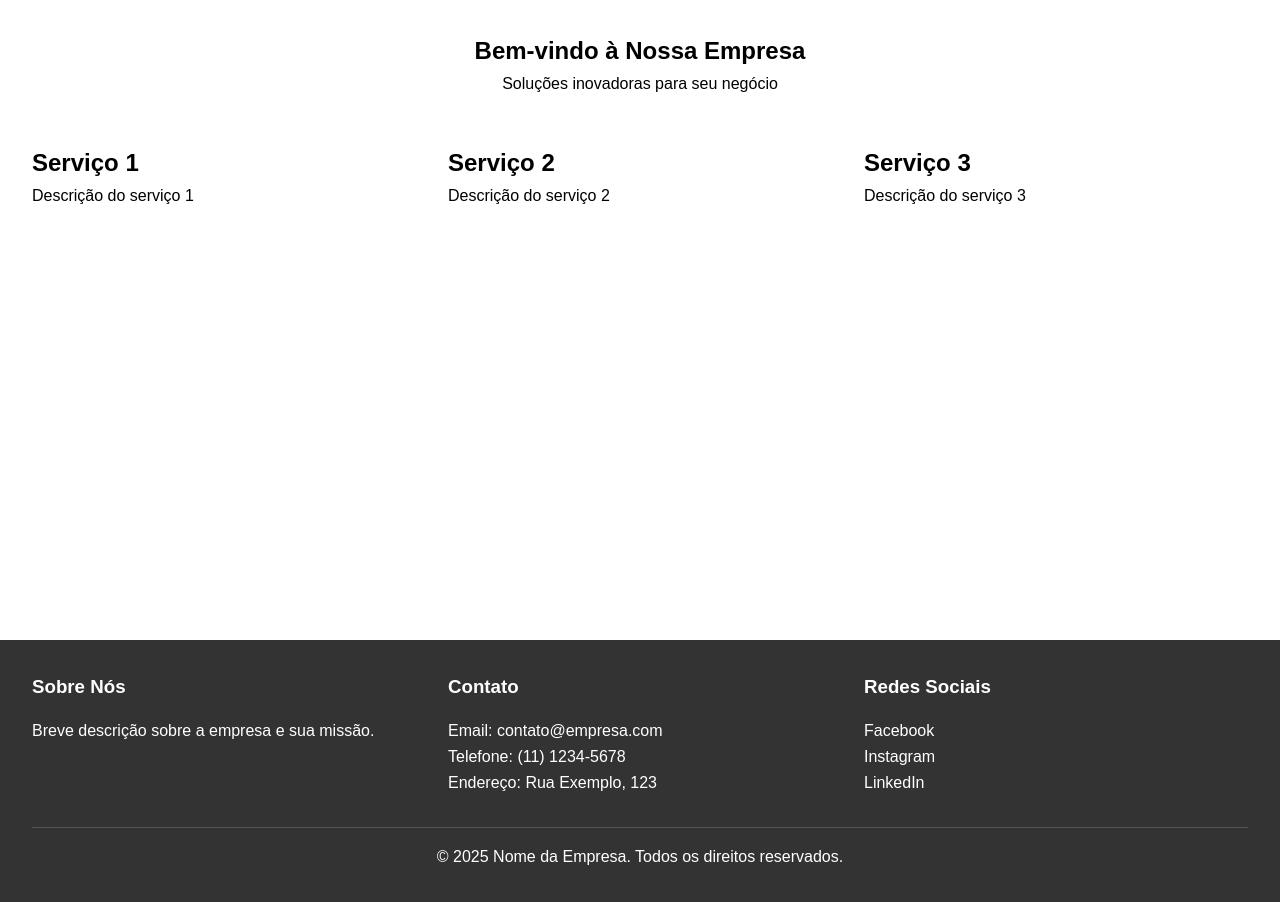
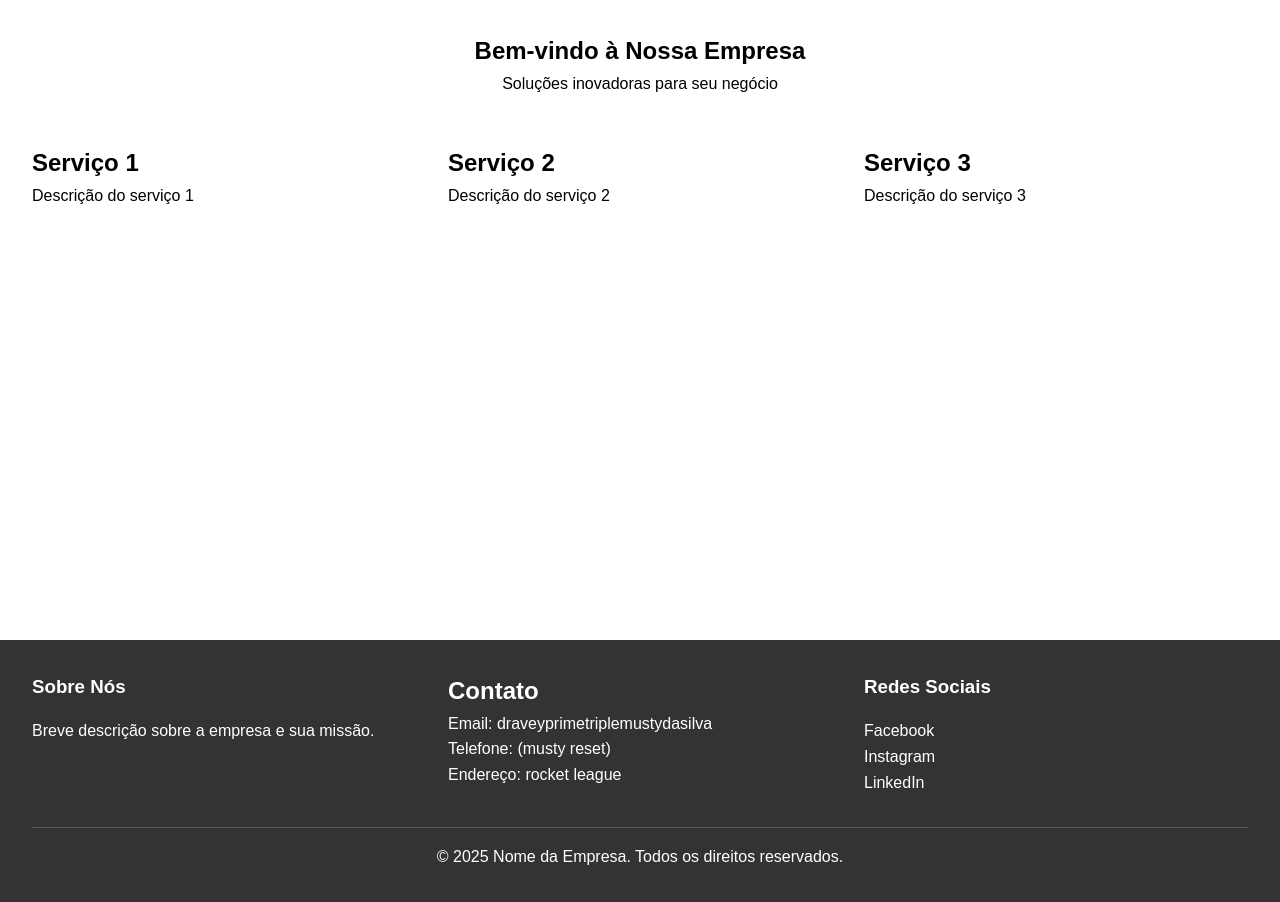
Before and after one commit to draveyravey-cell/teste, a plain HTML site: page index.html in a window 1280 px wide. Shown: the part 70-972 px from the top of the page. Drawn offline with Linux system fonts and the light colour scheme.

Commit message:
teste 2 rocket

```diff
--- a/index.html
+++ b/index.html
@@ -132,10 +132,10 @@
                 <p>Breve descrição sobre a empresa e sua missão.</p>
             </div>
             <div class="footer-section">
-                <h3>Contato</h3>
-                <p>Email: contato@empresa.com</p>
-                <p>Telefone: (11) 1234-5678</p>
-                <p>Endereço: Rua Exemplo, 123</p>
+                <h2>Contato</h2>
+                <p>Email: draveyprimetriplemustydasilva</p>
+                <p>Telefone: (musty reset)</p>
+                <p>Endereço: rocket league</p>
             </div>
             <div class="footer-section">
                 <h3>Redes Sociais</h3>
```
